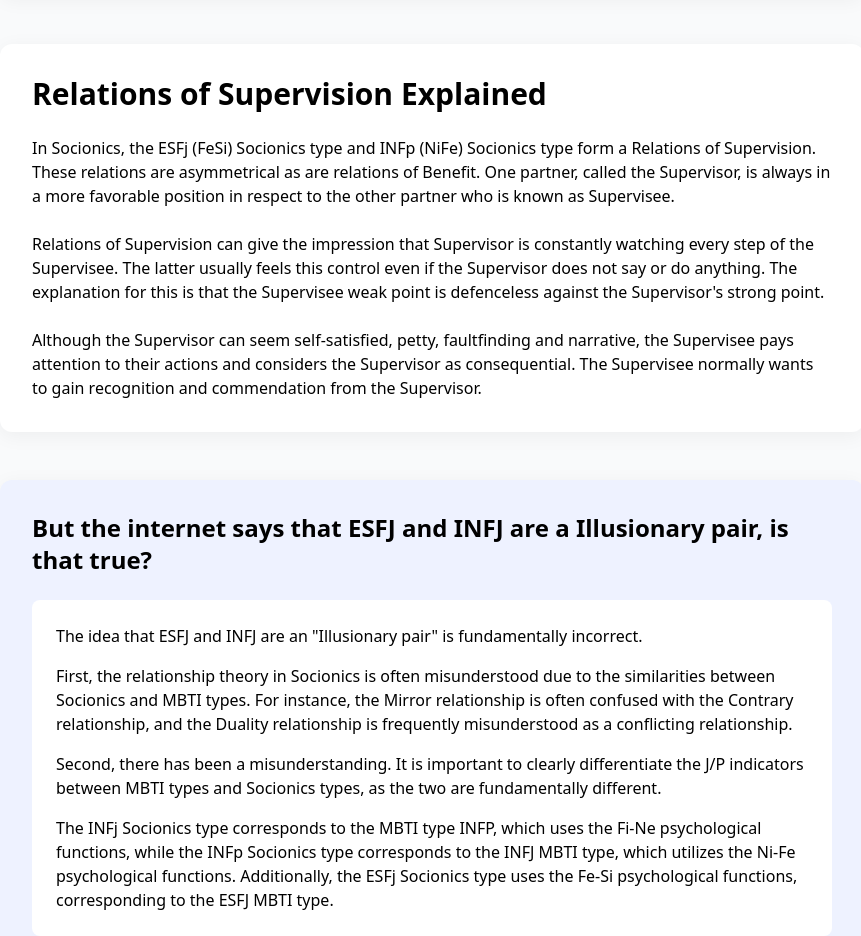
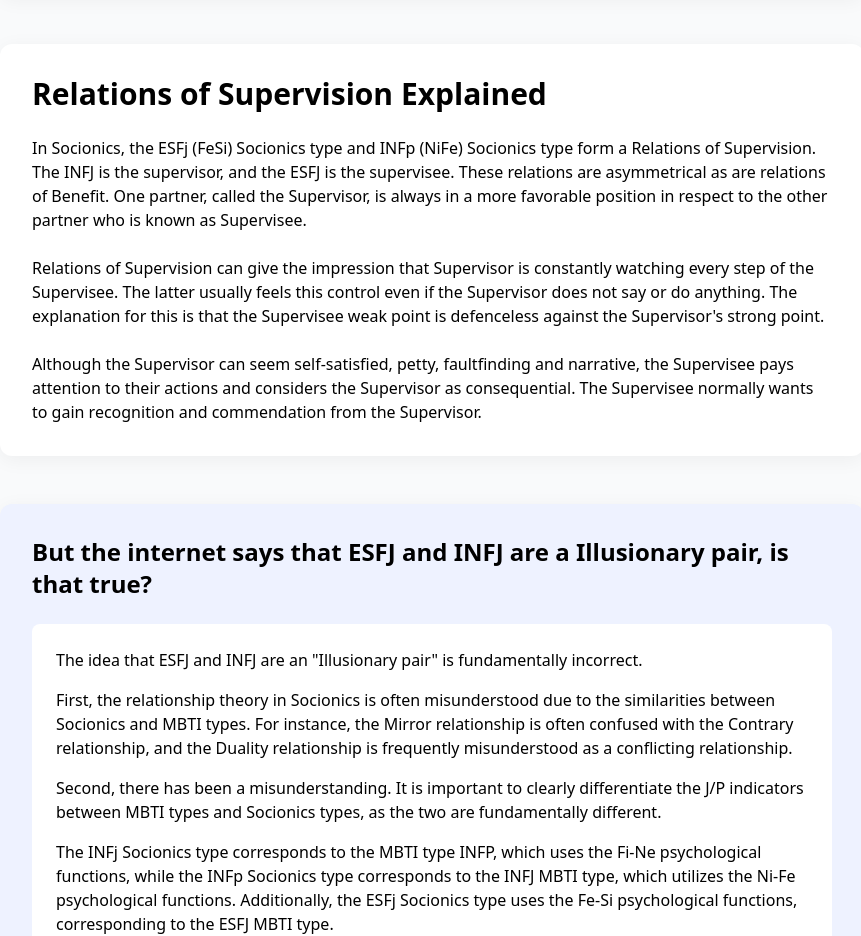
Before and after one commit to esfjandinfj/compatibilityreort, a plain HTML site: page index.html in a window 1280 px wide. Shown: the part 1740-2676 px from the top of the page, without its empty margins (208-1069 px from the left). Drawn offline with nearby package versions, Linux system fonts and the light colour scheme.

Commit message:
Update index.html

```diff
--- a/index.html
+++ b/index.html
@@ -76,7 +76,7 @@
         <section class="bg-white rounded-xl p-8 mb-12 custom-shadow">
             <h2 class="text-3xl font-bold mb-6">Relations of Supervision Explained</h2>
             <div class="space-y-6">
-                <p>In Socionics, the ESFj (FeSi) Socionics type and INFp (NiFe) Socionics type form a Relations of Supervision. These relations are asymmetrical as are relations of Benefit. One partner, called the Supervisor, is always in a more favorable position in respect to the other partner who is known as Supervisee.</p>
+                <p>In Socionics, the ESFj (FeSi) Socionics type and INFp (NiFe) Socionics type form a Relations of Supervision. The INFJ is the supervisor, and the ESFJ is the supervisee. These relations are asymmetrical as are relations of Benefit. One partner, called the Supervisor, is always in a more favorable position in respect to the other partner who is known as Supervisee.</p>
 
                 <p>Relations of Supervision can give the impression that Supervisor is constantly watching every step of the Supervisee. The latter usually feels this control even if the Supervisor does not say or do anything. The explanation for this is that the Supervisee weak point is defenceless against the Supervisor's strong point.</p>
 
```
